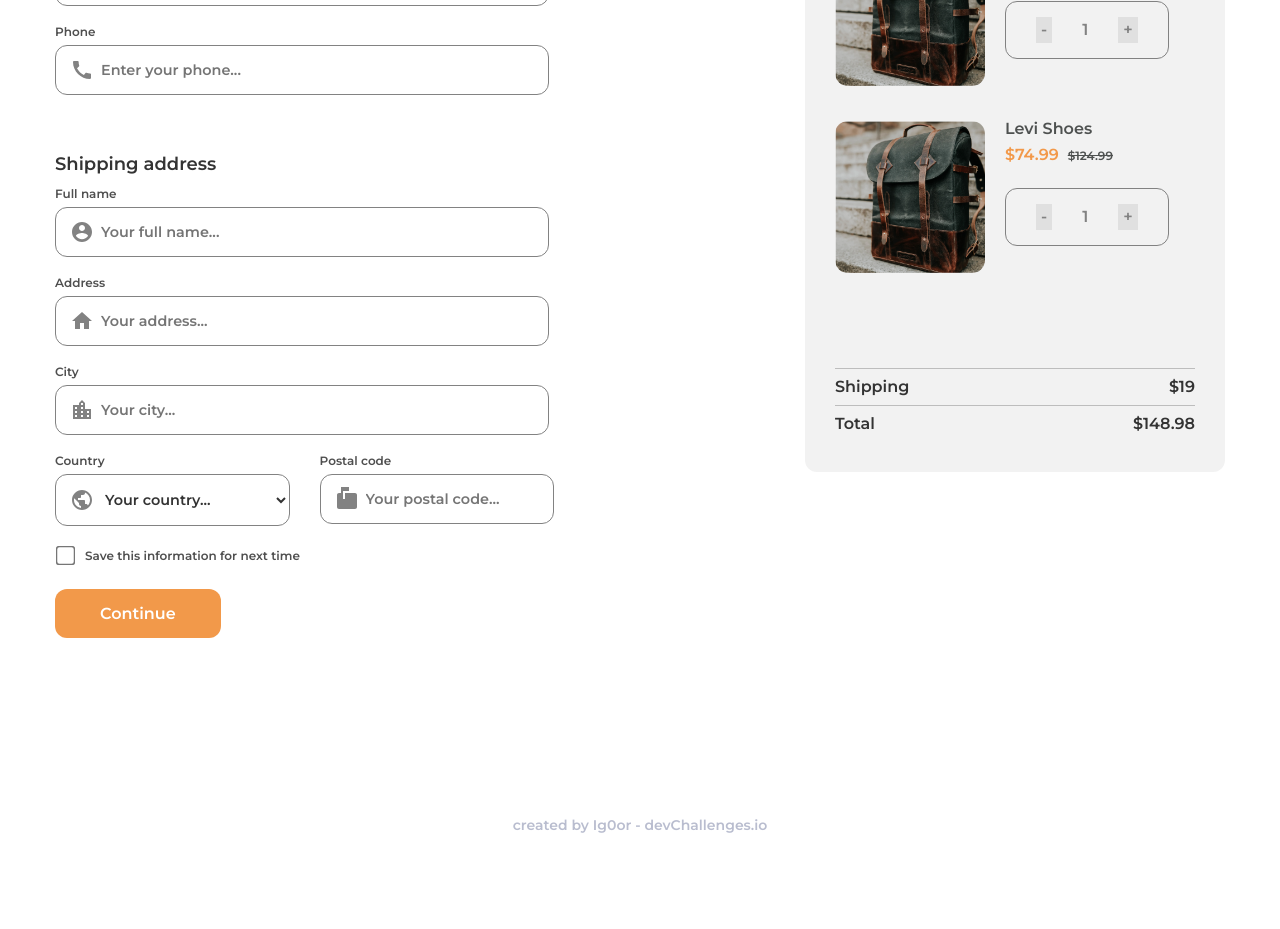
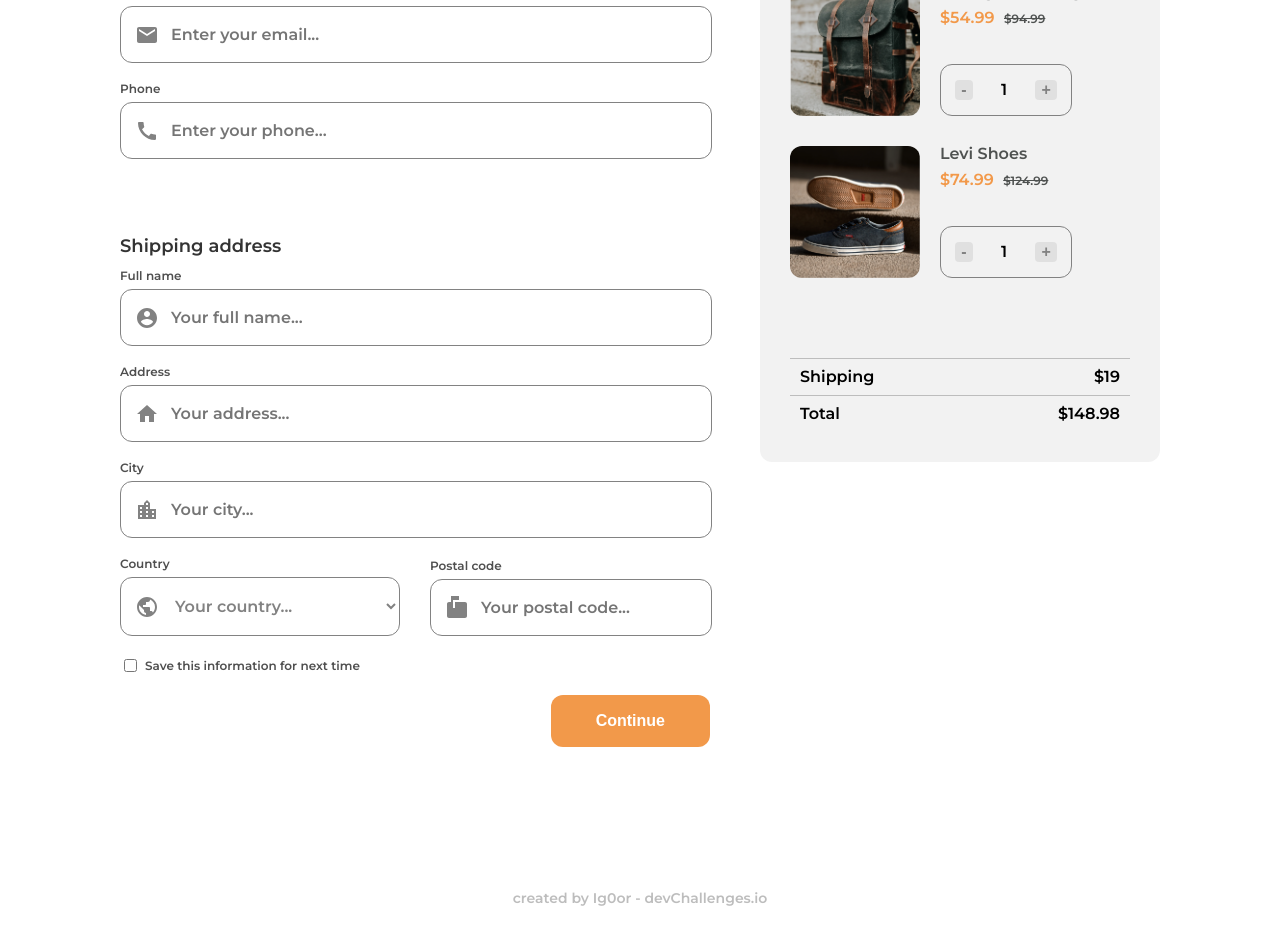
Before and after one commit to Ig0or/checkout-page_devchallenges.io, a plain HTML site: page index.html in a window 1280 px wide. Shown: the part 246-1175 px from the top of the page. Before the commit the page ends 1108 px from the top, so only its background shows below. Drawn offline with Linux system fonts and the light colour scheme.

Commit message:
projeto finalizado

```diff
--- a/index.html
+++ b/index.html
@@ -1,116 +1,174 @@
 <!DOCTYPE html>
 <html lang="en">
     <head>
-  <meta charset="UTF-8">
-  <meta http-equiv="X-UA-Compatible" content="IE=edge">
-  <meta name="viewport" content="width=device-width, initial-scale=1.0">
-  <link href="https://fonts.googleapis.com/icon?family=Material+Icons" rel="stylesheet">
-  <link rel="stylesheet" href="styles/reset.css">
-  <link rel="stylesheet" href="styles/style.css">
-  <link rel="preconnect" href="https://fonts.googleapis.com">
-  <link rel="preconnect" href="https://fonts.gstatic.com" crossorigin>
-  <link href="https://fonts.googleapis.com/css2?family=Montserrat:wght@600&display=swap" rel="stylesheet">
+        <meta charset="UTF-8" />
+        <meta http-equiv="X-UA-Compatible" content="IE=edge" />
+        <meta name="viewport" content="width=device-width, initial-scale=1.0" />
+        <link rel="preconnect" href="https://fonts.googleapis.com" />
+        <link rel="preconnect" href="https://fonts.gstatic.com" crossorigin />
+        <link
+            href="https://fonts.googleapis.com/css2?family=Montserrat:wght@600;700&display=swap"
+            rel="stylesheet"
+        />
+        <link rel="stylesheet" href="styles/reset.css" />
+        <link rel="stylesheet" href="styles/style.css" />
         <title>Checkout Page</title>
     </head>
-<body>
-  <header class="container">
-    <h1 class="title">Checkout</h1>
+    <body class="grid-body">
+        <header class="header">
+            <h1>Checkout</h1>
         </header>
 
-  <main class="container">
-    <section class="section__forms">
-      <form>
-        <p class="forms__title">Contact Information</p>
-        <label for="email" class="forms__label">E-mail</label>
-        <input type="email" id="email" placeholder="Enter your email..." required
-        class="forms__input material-icons">
+        <form class="information">
+            <h2 class="information__title">Contact Information</h2>
 
-        <label for="phone" class="forms__label">Phone</label>
-        <input type="text" id="phone" placeholder="Enter your phone..." required
-        class="forms__input">
+            <div class="information__div">
+                <label for="email" class="information__label">E-mail</label>
+                <input
+                    type="email"
+                    id="email"
+                    placeholder="Enter your email..."
+                    required
+                    class="information__input material-icons"
+                />
+            </div>
 
-        <p class="forms__title">Shipping address</p>
-        <label for="name" class="forms__label">Full name</label>
-        <input type="text" id="name" placeholder="Your full name..." required
-        class="forms__input">
+            <div class="information__div">
+                <label for="phone" class="information__label">Phone</label>
+                <input
+                    type="text"
+                    id="phone"
+                    placeholder="Enter your phone..."
+                    required
+                    class="information__input"
+                />
+            </div>
 
-        <label for="address" class="forms__label">Address</label>
-        <input type="text" id="address" placeholder="Your address..." required
-        class="forms__input">
+            <h2 class="information__title">Shipping address</h2>
 
-        <label for="city" class="forms__label">City</label>
-        <input type="text" id="city" placeholder="Your city..." required
-        class="forms__input">
+            <div class="information__div">
+                <label for="name" class="information__label">Full name</label>
+                <input
+                    type="text"
+                    id="name"
+                    placeholder="Your full name..."
+                    required
+                    class="information__input"
+                />
+            </div>
 
-        <div class="section__forms__last__info">
-          <div class="last__info__country">
-            <label for="country" class="forms__label">Country</label>
-            <select name="country" id="country" required class="forms__input">
-              <option value="" selected disabled>Your country...</option>
+            <div class="information__div">
+                <label for="address" class="information__label">Address</label>
+                <input
+                    type="text"
+                    id="address"
+                    placeholder="Your address..."
+                    required
+                    class="information__input"
+                />
+            </div>
+
+            <div class="information__div">
+                <label for="city" class="information__label">City</label>
+                <input
+                    type="text"
+                    id="city"
+                    placeholder="Your city..."
+                    required
+                    class="information__input"
+                />
+            </div>
+
+            <div class="information__div__flex">
+                <div class="information__div__flex__country">
+                    <label for="country" class="information__label">
+                        Country
+                    </label>
+                    <select
+                        name="country"
+                        id="country"
+                        required
+                        class="information__input"
+                    >
+                        <option value="" selected disabled>
+                            Your country...
+                        </option>
                         <option value="germany">Germany</option>
-              <option value="brazil" >Brazil</option>
+                        <option value="brazil">Brazil</option>
                         <option value="italy">Italy</option>
                     </select>
                 </div>
 
-          <div class="last__info__postalcode">
-            <label for="postalcode" class="forms__label">Postal code</label>
-            <input type="text" id="postalcode" placeholder="Your postal code..." required
-            class="forms__input">
+                <div class="information__div__flex__postalcode">
+                    <label for="postalcode" class="information__label">
+                        Postal code
+                    </label>
+                    <input
+                        type="text"
+                        id="postalcode"
+                        placeholder="Your postal code..."
+                        required
+                        class="information__input"
+                    />
                 </div>
             </div>
 
-        <div class="savebutton">
-          <input type="checkbox" id="save">
+            <div class="information__savebutton">
+                <input type="checkbox" id="save" />
                 <label for="save">Save this information for next time</label>
             </div>
 
-        <button type="submit" class="continuebutton">Continue</button>
+            <div class="information__div__continuebutton">
+                <button type="submit">Continue</button>
+            </div>
+
         </form>
-    </section>
 
-    <section class="section__items">
-      <div class="items__child">
-        <img src="img/photo1.png" alt="checkbox-item">
-        <div>
+        <section class="section">
+            <div class="section__items">
+                <img src="img/photo1.png" />
+                <div class="section__items__value">
                     <p>Vintage Backbag</p>
-          <span>$54.99</span>
-          <span>$94.99</span>
-          <div class="items__child__qtd">
-            <p>-</p>
-            <p>1</p>
-            <p>+</p>
+                    <span id="value-1"><sup>$</sup>54.99</span>
+                    <span id="oldvalue-1">$94.99</span>
+                </div>
+                    <div class="section__items__qtd">
+                        <button id="less-1">-</button>
+                        <p id="qtd-1">1</p>
+                        <button id="plus-1">+</button>
                     </div>
                 </div>
             </div>
 
-      <div class="items__child">
-        <img src="img/photo1.png" alt="checkbox-item">
-        <div>
+            <div class="section__items">
+                <img src="img/photo2.png" />
+                <div class="section__items__value">
                     <p>Levi Shoes</p>
-          <span>$74.99</span>
-          <span>$124.99</span>
-          <div class="items__child__qtd">
-            <p>-</p>
-            <p>1</p>
-            <p>+</p>
+                    <span id="value-2">$74.99</span>
+                    <span id="oldvalue-2">$124.99</span>
                 </div>
+                <div class="section__items__qtd">
+                    <button id="less-2">-</button>
+                    <p id="qtd-2">1</p>
+                    <button id="plus-2">+</button>
                 </div>
             </div>
 
-      <div class="items__child__info">
+            <div class="section__items__info">
                 <p>Shipping</p>
                 <span>$19</span>
             </div>
-      <div class="items__child__info">
+
+            <div class="section__items__info">
                 <p>Total</p>
-        <span>$148.98</span>
+                <span id="total">$148.98</span>
             </div>
         </section>
-  </main>
 
-  <footer class="container">
+        <footer class="footer">
             <span>created by Ig0or - devChallenges.io</span>
         </footer>
+
+        <script src="scripts/script.js"></script>
     </body>
 </html>
--- a/styles/style.css
+++ b/styles/style.css
@@ -1,255 +1,295 @@
+/* ESTILOS GERAIS */
 img {
+    display: block;
     max-width: 100%;
-  display: block;
 }
 
-.container {
-  max-width: 1200px;
-  margin: 0 auto;
+img,
+input,
+select {
+    border-radius: 12px;
 }
 
-/* header styles */
+body,
+input,
+select {
+    font-family: "Montserrat";
+}
 
-.title {
-  margin: 64px 15px 50px 15px;
-  font-family: "Montserrat", Arial, Helvetica, sans-serif;
+/* ESTRUTURA GRID */
+.grid-body {
+    display: grid;
+    grid-template-columns: 1fr minmax(auto, 400px);
+    grid-template-areas:
+        "header header"
+        "information itens"
+        "footer footer";
+    align-items: start;
+    padding: 0 120px;
+    gap: 50px;
+}
+
+/* HEADER */
+.header {
+    grid-area: header;
+    padding: 64px 0 50px 0;
+}
+
+.header h1 {
     font-size: 2.25rem;
     color: #4e5150;
 }
 
-/* section styles */
-
-main {
-  display: flex;
-  justify-content: space-between;
-  align-items: flex-start;
+/* INFORMATION */
+.information {
+    grid-area: information;
 }
 
-/* forms styles */
-
-.section__forms {
-  flex: 0 0 45%;
-  margin-right: 15px;
+.information__title {
+    margin-bottom: 15px;
+    font-size: 1.125rem;
+    color: #333333;
 }
 
-.section__items {
-  flex: 0 0 30%;
+.information__title:nth-of-type(2) {
+    padding-top: 58px;
 }
 
-.section__forms form input,
-select,
-label {
-  display: flex;
+.information__div {
+    max-width: 600px;
 }
 
-.forms__title {
-  font-family: "Montserrat", Arial, Helvetica, sans-serif;
-  color: #333333;
-  font-size: 1.125rem;
-  margin: 0 15px 15px 15px;
+.information__div__flex {
+    display: flex;
+    max-width: 600px;
+    align-items: flex-end;
 }
 
-.forms__label {
-  margin: 0 15px 7px 15px;
-  font-family: "Montserrat", Arial, Helvetica, sans-serif;
+.information__div__flex__country {
+    width: calc(50% - 15px);
+    margin-right: 30px;
+}
+
+.information__div__flex__country select {
+    width: 100%;
+}
+
+.information__div__flex__postalcode {
+    width: calc(50% - 15px);
+}
+
+.information__input,
+.information__label {
+    display: block;
+}
+
+.information__label {
+    font-size: 0.75rem;
+    color: #4f4f4f;
+    margin-bottom: 7px;
+}
+
+.information__input {
+    width: calc(100% - 68px);
+    padding: 18px 18px 18px 50px;
+    margin-bottom: 20px;
+    font-size: 1rem;
+    border: 1px solid #828282;
+    color: #333333;
+    outline: none;
+}
+
+#email {
+    background: url(../img/email.svg) no-repeat;
+    background-position: 14px;
+}
+
+#phone {
+    background: url(../img/phone.svg) no-repeat;
+    background-position: 14px;
+}
+
+#name {
+    background: url(../img/name.svg) no-repeat;
+    background-position: 14px;
+}
+
+#address {
+    background: url(../img/address.svg) no-repeat;
+    background-position: 14px;
+}
+
+#city {
+    background: url(../img/city.svg) no-repeat;
+    background-position: 14px;
+}
+
+#country {
+    background: url(../img/country.svg) no-repeat;
+    background-position: 14px;
+    color: #828282;
+}
+
+#postalcode {
+    background: url(../img/postalcode.svg) no-repeat;
+    background-position: 14px;
+}
+
+.information__savebutton {
+    display: flex;
+    align-items: center;
+    margin-bottom: 20px;
+}
+
+.information__savebutton label {
+    margin-left: 5px;
     color: #4f4f4f;
     font-size: 0.75rem;
 }
 
-.forms__input {
-  border-radius: 12px;
-  border: 1px solid #828282;
-  outline: none;
-  background: no-repeat;
-  font-family: "Montserrat", Arial, Helvetica, sans-serif;
-  font-size: 0.9rem;
-  color: #333333;
-  width: 80%;
-  padding: 15px;
-  padding-left: 45px;
-  margin: 0px 15px 20px 15px;
+.information__div__continuebutton {
+    max-width: 600px;
+    display: flex;
+    justify-content: end;
+    margin-bottom: 70px;
 }
 
-#email {
-  background: url(../img/email.svg) no-repeat;
-  background-position: 14px center;
+.information__div__continuebutton button {
+    padding: 17px 45px;
+    color: white;
+    font-size: 1rem;
+    font-weight: bold;
+    background-color: #f2994a;
+    border: none;
+    border-radius: 12px;
+    cursor: pointer;
 }
 
-#phone {
-  background: url(../img/phone.svg) no-repeat;
-  background-position: 14px center;
-  margin-bottom: 60px;
+.information__div__continuebutton:hover {
+    opacity: 80%;
 }
 
-#name {
-  background: url(../img/name.svg) no-repeat;
-  background-position: 14px center;
+/* SECTION */
+.section {
+    padding: 30px;
+    background-color: #f2f2f2;
+    border-radius: 12px;
 }
 
-#address {
-  background: url(../img/address.svg) no-repeat;
-  background-position: 14px center;
+.section__items {
+    display: grid;
+    grid-template-columns: 130px auto;
+    grid-template-areas:
+        "foto item"
+        "foto qtd";
+    margin-bottom: 30px;
 }
 
-#city {
-  background: url(../img/city.svg) no-repeat;
-  background-position: 14px center;
+.section__items img {
+    grid-area: foto;
 }
 
-#country {
-  background: url(../img/country.svg) no-repeat;
-  background-position: 14px center;
-}
-
-#postalcode {
-  background: url(../img/postalcode.svg) no-repeat;
-  background-position: 14px center;
-}
-
-.section__forms__last__info {
-  display: flex;
-  width: 98%;
-}
-
-.last__info__country {
-  flex: 1;
-}
-
-.last__info__postalcode {
-  flex: 1;
-}
-
-.last__info__country select {
-  width: calc(100% - 30px);
-}
-
-.last__info__postalcode input {
-  width: 65%;
-}
-
-.savebutton {
-  display: flex;
-  margin: 0 15px 0 15px;
-}
-
-.savebutton label {
-  font-family: "Montserrat", Arial, Helvetica, sans-serif;
-  font-size: 0.75rem;
-  color: #4f4f4f;
-  align-items: center;
-  margin-left: 10px;
-}
-
-.savebutton input {
-  transform: scale(1.5);
-}
-
-.continuebutton {
-  font-family: "Montserrat", Arial, Helvetica, sans-serif;
-  font-size: 1rem;
-  color: white;
-  border-radius: 12px;
-  background: #f2994a;
-  border: none;
-  cursor: pointer;
-  padding: 15px 45px 15px 45px;
-  /* margin-left: 39.5%; */
-  margin-top: 24px;
-  margin-left: 15px;
-}
-
-.continuebutton:hover {
-  background-color: #f27b13;
-}
-
-/* Items styles */
-
-.section__items {
-  background: #f2f2f2;
-  border-radius: 12px;
-  margin-right: 15px;
-  padding: 30px;
-}
-
-.items__child {
-  display: flex;
-}
-
-.items__child:nth-of-type(2) {
-  margin-top: 35px;
-  margin-bottom: 95px;
-}
-
-.items__child img {
-  max-width: 150px;
-  border-radius: 13px;
-}
-
-.items__child p {
-  font-family: "Montserrat", Arial, Helvetica, sans-serif;
-  font-size: 1rem;
-  color: #4e5150;
-  margin: 0 20px 10px 20px;
-}
-
-.items__child span {
-  font-family: "Montserrat", Arial, Helvetica, sans-serif;
-  display: inline;
-}
-
-.items__child span:nth-of-type(1) {
-  color: #f2994a;
-  font-size: 1rem;
+.section__items__value {
+    grid-area: item;
     margin-left: 20px;
 }
 
-.items__child span:nth-of-type(2) {
+.section__items__value p {
+    color: #4e5150;
+    font-size: 1rem;
+    margin-bottom: 10px;
+}
+
+.section__items__value span:first-of-type {
+    color: #f2994a;
+}
+
+.section__items__value span:last-of-type {
     color: #4e5150;
     font-size: 0.75rem;
+    text-decoration: line-through;
     margin-left: 5px;
-  text-decoration-line: line-through;
 }
 
-.items__child__qtd {
+.section__items__qtd {
+    grid-area: qtd;
+    align-self: end;
+    justify-self: start;
+    width: 130px;
+    display: flex;
+    justify-content: space-around;
+    align-items: center;
+    margin-left: 20px;
+    padding: 15px 0;
     border: 1px solid #828282;
     border-radius: 12px;
-  margin: 25px 20px 0 20px;
-  padding: 15px;
-  display: flex;
-  align-items: center;
 }
 
-.items__child__qtd p {
+.section__items__qtd button{
+    border-radius: 4px;
     color: #828282;
-  margin: 0 15px 0 15px;
-}
-
-.items__child__qtd p:nth-of-type(2n + 1) {
-  background: #e0e0e0;
-  padding: 5px;
+    background-color: #e0e0e0;
+    border: none;
+    font-weight: bold;
+    font-size: 1rem;
     cursor: pointer;
 }
 
-.items__child__info {
-  border-top: 1px solid #bdbdbd;
-  font-family: "Montserrat", Arial, Helvetica, sans-serif;
-  color: #333333;
+.section__items__qtd button:hover {
+    opacity: 60%;
+}
+
+.section__items__info {
     display: flex;
     justify-content: space-between;
+    padding: 10px;
 }
 
-.items__child__info p,
-span {
-  margin-top: 10px;
-  margin-bottom: 10px;
+.section__items__info:nth-of-type(3) {
+    border-top: 1px solid #bdbdbd;
+    border-bottom: 1px solid #bdbdbd;
+    margin-top: 80px;
 }
 
-footer span {
+/* FOOTER */
+.footer {
+    grid-area: footer;
+    padding: 24px;
+}
+
+.footer span {
     display: block;
     text-align: center;
-  font-family: "Montserrat";
-  font-size: 0.875rem;
-  color: #b9bdcf;
-  padding: 20px;
-  margin-top: 160px;
+    color: #bdbdbd;
+    font-size: .875rem;
 }
+
+/* MOBILE */
+
+@media(max-width: 1160px){
+    /* ESTRUTURA GRID */
+    .grid-body{
+        grid-template-columns: auto;
+        grid-template-areas:
+            "header"
+            "itens"
+            "information"
+            "footer";
+        padding: 0 12px;
+        gap: 0;
+        /* justify-items: ; */
+    }
+
+    /* HEADER */
+    .header{
+        padding: 32px 0 20px 0px;
+    }
+
+    .header h1 {
+        font-size: 1.5rem;
+    }
+
+    .section {
+        margin-bottom: 50px;
+    }
+}
```
Also changed, not shown: scripts/script.js (added, +73 -0 lines). Lines whose indentation alone changed are shown as unchanged.
